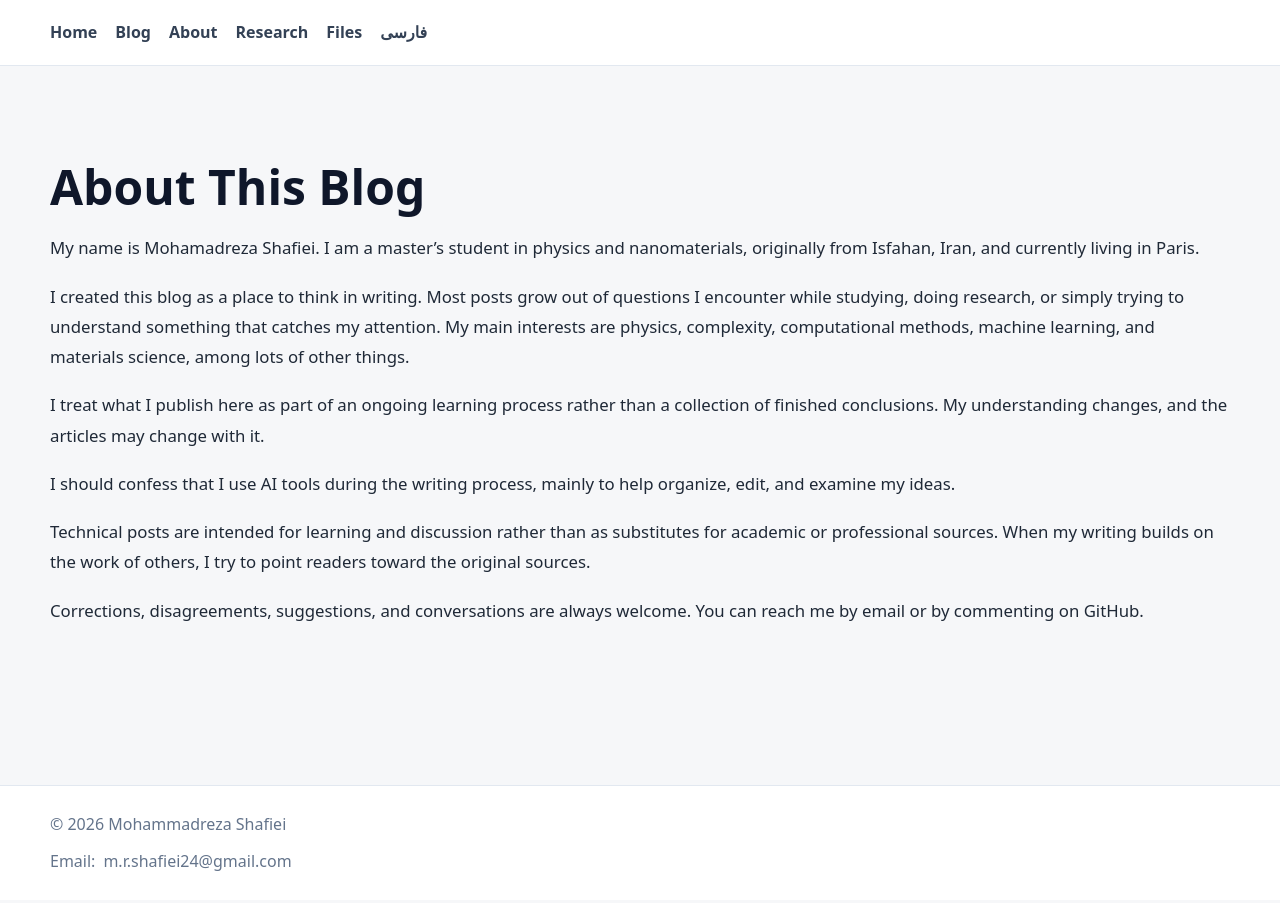
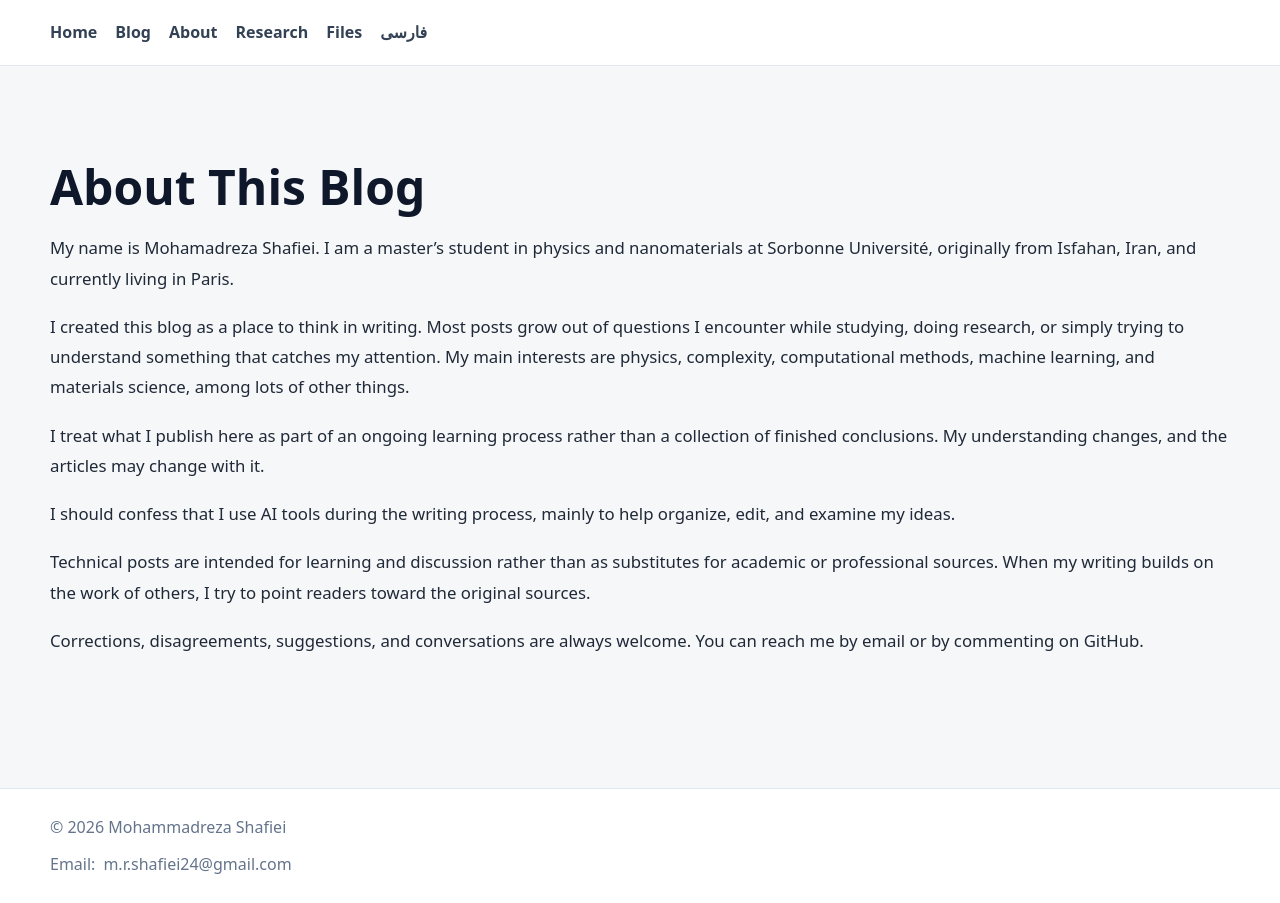
Before and after one commit to Mohamadrezash204/Mohamadrezash204.github.io, a Jekyll site: the page built from about/index.md, in a window 1280 px wide. Built offline with Jekyll 4.4.1, drawn with Linux system fonts in a browser that asks for light colours.

Commit message:
Add Sorbonne Universite to about page

```diff
--- a/about/index.md
+++ b/about/index.md
@@ -9,7 +9,7 @@ permalink: /about/
   <div class="about-section english" lang="en" dir="ltr">
     <h1>About This Blog</h1>
 
-    <p>My name is Mohamadreza Shafiei. I am a master’s student in physics and nanomaterials, originally from Isfahan, Iran, and currently living in Paris.</p>
+    <p>My name is Mohamadreza Shafiei. I am a master’s student in physics and nanomaterials at Sorbonne Université, originally from Isfahan, Iran, and currently living in Paris.</p>
 
     <p>I created this blog as a place to think in writing. Most posts grow out of questions I encounter while studying, doing research, or simply trying to understand something that catches my attention. My main interests are physics, complexity, computational methods, machine learning, and materials science, among lots of other things.</p>
 
```
